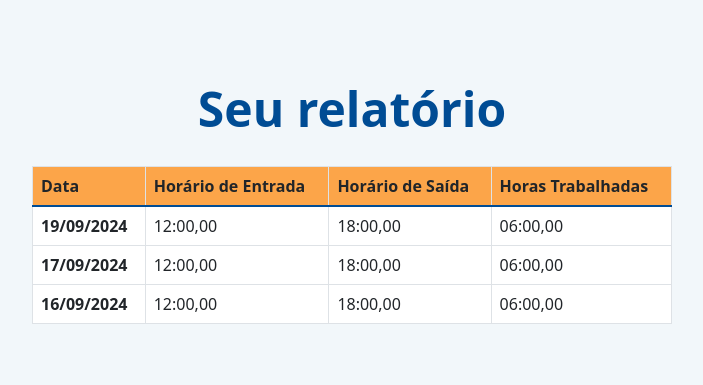
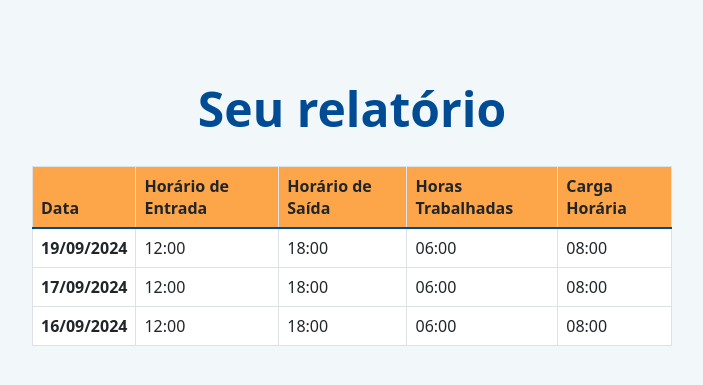
Before and after one commit to orsanor/Controle_de_Ponto_Eletronico, a PHP site: page /record.php in a window 1280 px wide. Shown: the part 61-446 px from the top of the page, without its empty margins (288-991 px from the left). Run offline with PHP 8.4, Linux system fonts and the light colour scheme; the visitor is signed in with stand-in values (Sample User, id 1); some libraries are stand-ins or nearby versions.

Commit message:
Ajustando tabela

```diff
--- a/controle_ponto/src/pages/record.php
+++ b/controle_ponto/src/pages/record.php
@@ -46,26 +46,30 @@ if (!isset($_SESSION['username'])) {
             <th>Horário de Entrada</th>
             <th>Horário de Saída</th>
             <th>Horas Trabalhadas</th>
+            <th>Carga Horária</th>
           </tr>
         </thead>
         <tbody class="table-group-divider">
           <tr>
             <td scope="row" class="date">19/09/2024</td>
-            <td id="">12:00,00</td>
-            <td id="">18:00,00</td>
-            <td id="">06:00,00</td>
+            <td id="">12:00</td>
+            <td id="">18:00</td>
+            <td id="">06:00</td>
+            <td id="">08:00</td>
           </tr>
           <tr>
             <td scope="row" class="date">17/09/2024</td>
-            <td id="">12:00,00</td>
-            <td id="">18:00,00</td>
-            <td id="">06:00,00</td>
+            <td id="">12:00</td>
+            <td id="">18:00</td>
+            <td id="">06:00</td>
+            <td id="">08:00</td>
           </tr>
           <tr>
             <td scope="row" class="date">16/09/2024</td>
-            <td id="">12:00,00</td>
-            <td id="">18:00,00</td>
-            <td id="">06:00,00</td>
+            <td id="">12:00</td>
+            <td id="">18:00</td>
+            <td id="">06:00</td>
+            <td id="">08:00</td>
           </tr>
         </tbody>
       </table>
```
Also changed, not shown: controle_ponto/src/pages/ponto.php (+21 -2 lines).
